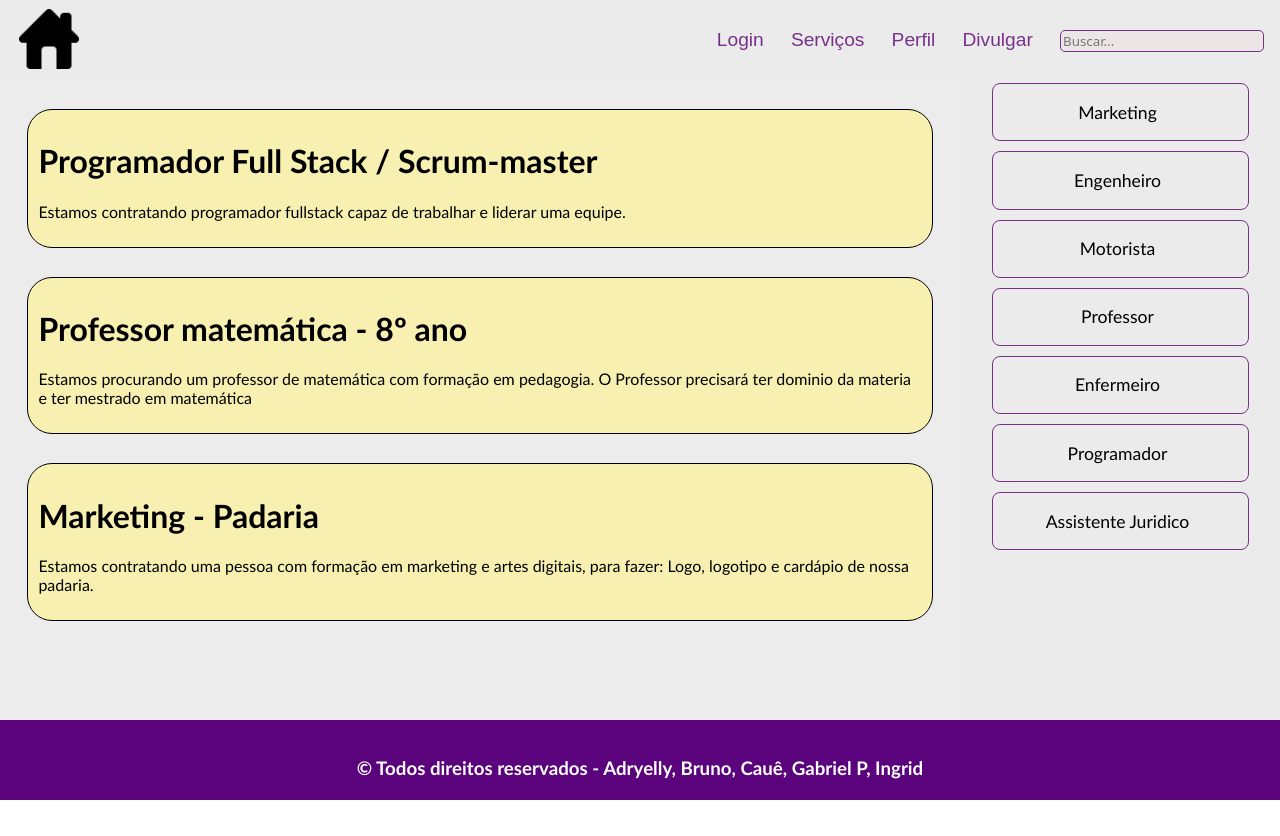
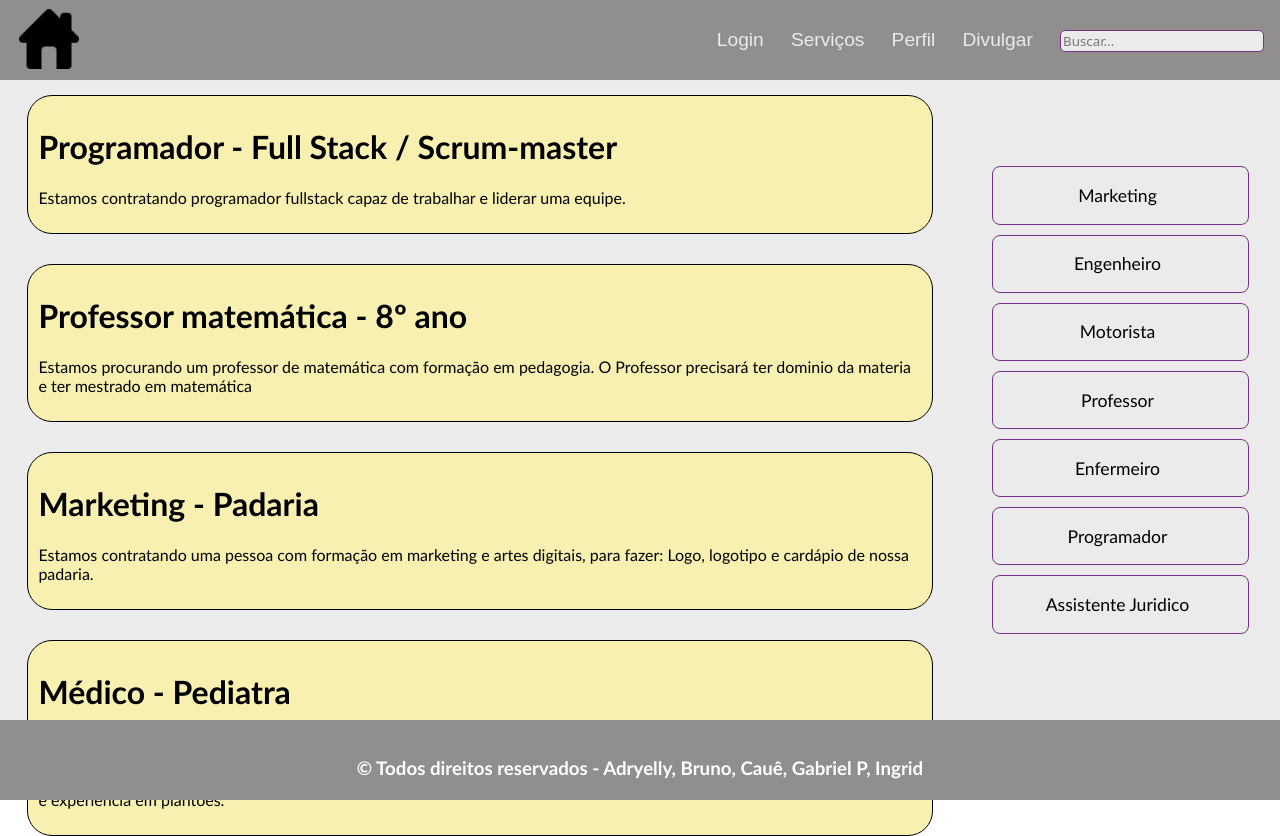
Before and after one commit to goldenBolado/bazingas-CIA, a plain HTML site: page index.html in a window 1280 px wide. Before the commit the page ends 800 px from the top, so only its background shows below. Drawn offline with Linux system fonts and the light colour scheme.

Commit message:
sim sou eu :3

```diff
--- a/css/style.css
+++ b/css/style.css
@@ -8,7 +8,7 @@ html, body {
 /*Começo header*/
 
 header {
-    background: rgb(235, 235, 235);
+    background: rgb(145, 142, 142);
     display: flex;
     justify-content: space-between;
     align-items: center;
@@ -32,7 +32,7 @@ header {
 
     padding-right: 1.2em;
     text-decoration: none;
-    color: rgb(120, 48, 138);
+    color: rgb(235, 235, 235);
     font-size: 1.2em;
     font-family: "Arial";
 
@@ -46,7 +46,7 @@ header {
 
 
 #txtBusca{
-    background-color: rgba(236, 224, 224, 0.5);
+    background-color: rgba(235, 235,234);
     font-family: system-ui, -apple-system, BlinkMacSystemFont, 'Segoe UI', Roboto, Oxygen, Ubuntu, Cantarell, 'Open Sans', 'Helvetica Neue', sans-serif;
     margin-right: 1.2em;
     outline: none;
@@ -73,8 +73,8 @@ main {
 
     display: flex;
     flex-direction: column;
-    height: 570px;
-    justify-content: space-evenly;
+    height: 100%;
+    justify-content: flex-start;
     align-items: center;
 
 
@@ -84,6 +84,7 @@ main {
 
     width: 92%;
     padding: 10px;
+    margin: 15px;
     border: 1px solid black;
     border-radius: 25px;
     background-color: rgb(247, 240, 177);
@@ -104,7 +105,7 @@ aside {
 .aside_container{
 
     display: flex;
-    height: 74%;
+    height: 100%;
     flex-direction: column;
     align-items: center;
     justify-content: center;
@@ -142,7 +143,7 @@ aside {
 /*Começo do footer*/
 
 footer {
-    background: rgb(90, 3, 124);
+    background: rgb(145, 142, 142);
     color: white;
     width: 100%;
     grid-area: f;
--- a/index.html
+++ b/index.html
@@ -33,7 +33,7 @@
 
                 <div class="oferta_emprego">
 
-                    <h1>Programador Full Stack / Scrum-master</h1>
+                    <h1>Programador - Full Stack / Scrum-master</h1>
                     <p>Estamos contratando programador fullstack capaz de trabalhar e liderar uma equipe.</p>
 
                 </div>
@@ -49,6 +49,13 @@
 
                     <h1>Marketing - Padaria</h1>
                     <p>Estamos contratando uma pessoa com formação em marketing e artes digitais, para fazer: Logo, logotipo e cardápio de nossa padaria.</p>
+
+                </div>
+
+                <div class="oferta_emprego">
+
+                    <h1>Médico - Pediatra</h1>
+                    <p>Procuramos um médico pediatra para atuar como plantonista e também em clínica médica. O candidato será responsável por realizar consultas médicas, analisar e solicitar exames, diagnosticar e atuar como médico plantonista três vezes por semana, além de prescrever medicamentos. É obrigatório possuir formação em Medicina, especialização em Pediatria, registro no CRM e experiência em plantões.</p>
 
                 </div>
 
```
